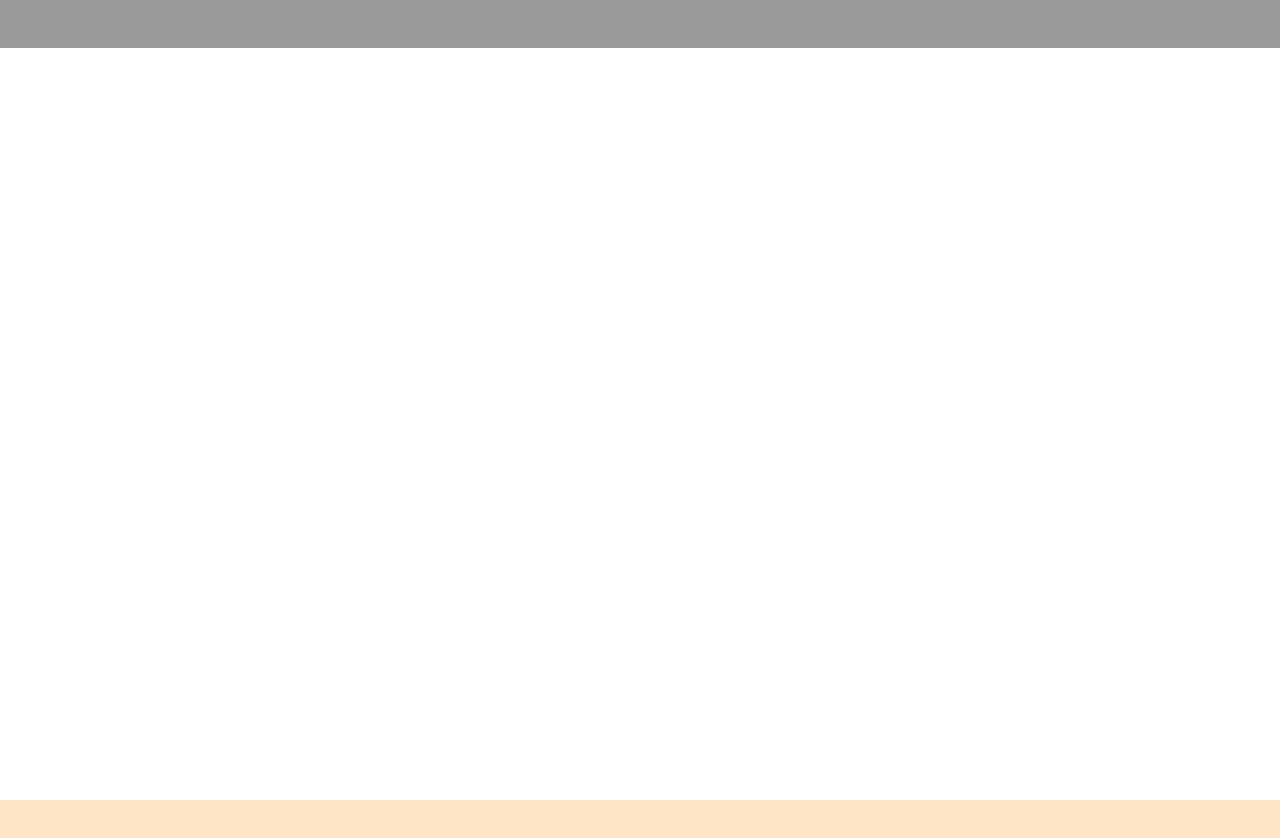
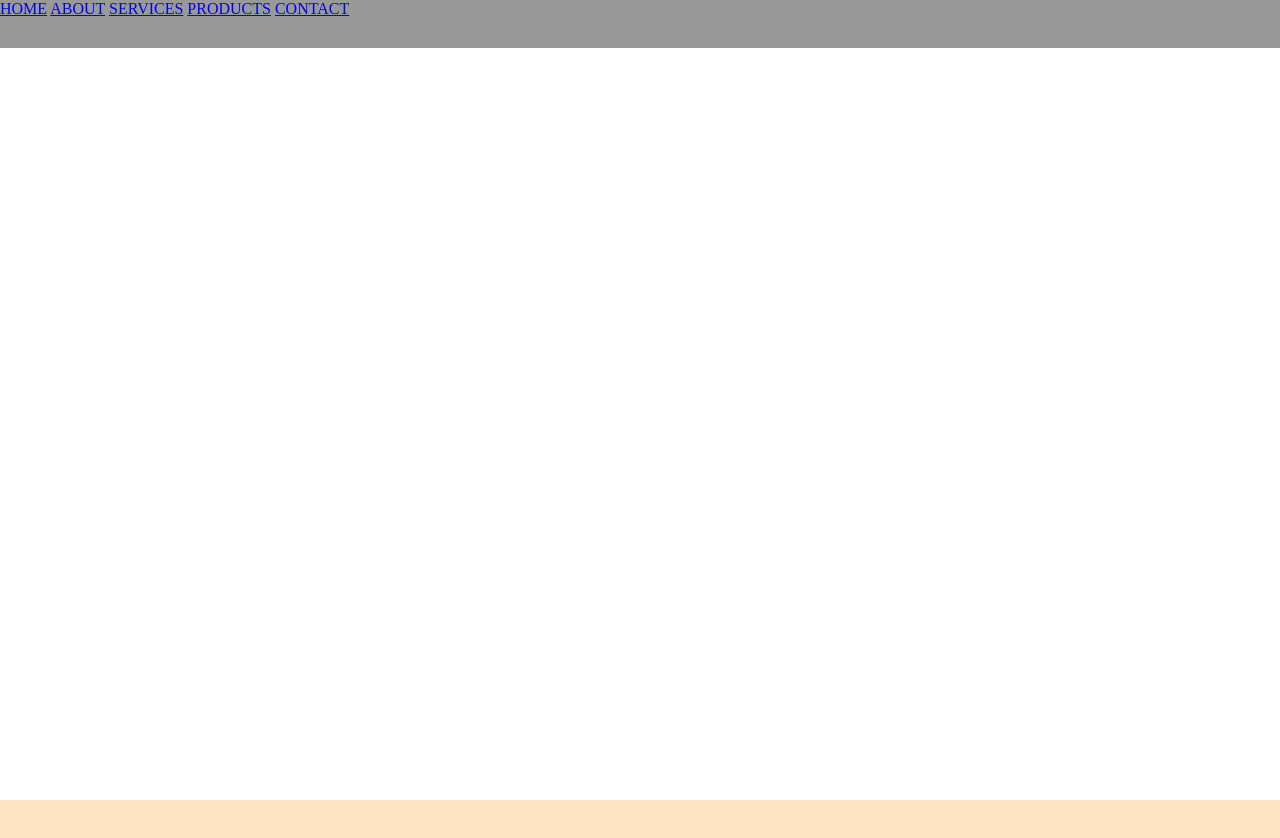
Before and after one commit to anarkhede/Atul_Website, a plain HTML site: page index.html in a window 1280 px wide. Shown: the top 838 px of the page. Drawn offline with Linux system fonts and the light colour scheme; files that its build step writes are made by us from their sources.

Commit message:
Update index.html

```diff
--- a/index.html
+++ b/index.html
@@ -11,7 +11,13 @@
 <body>
 <!-- Populate the body with navigation bar + 5
 sections and subsections -->
-<nav> </nav>
+<nav>
+    <a href="#">HOME</a>
+    <a href="#">ABOUT</a>
+    <a href="#">SERVICES</a>
+    <a href="#">PRODUCTS</a>
+    <a href="#">CONTACT</a>
+</nav>
 <!-- 7) Add images to sections.
 No images for subsections, only color
 You can add 25 classes to the class variable,
```
